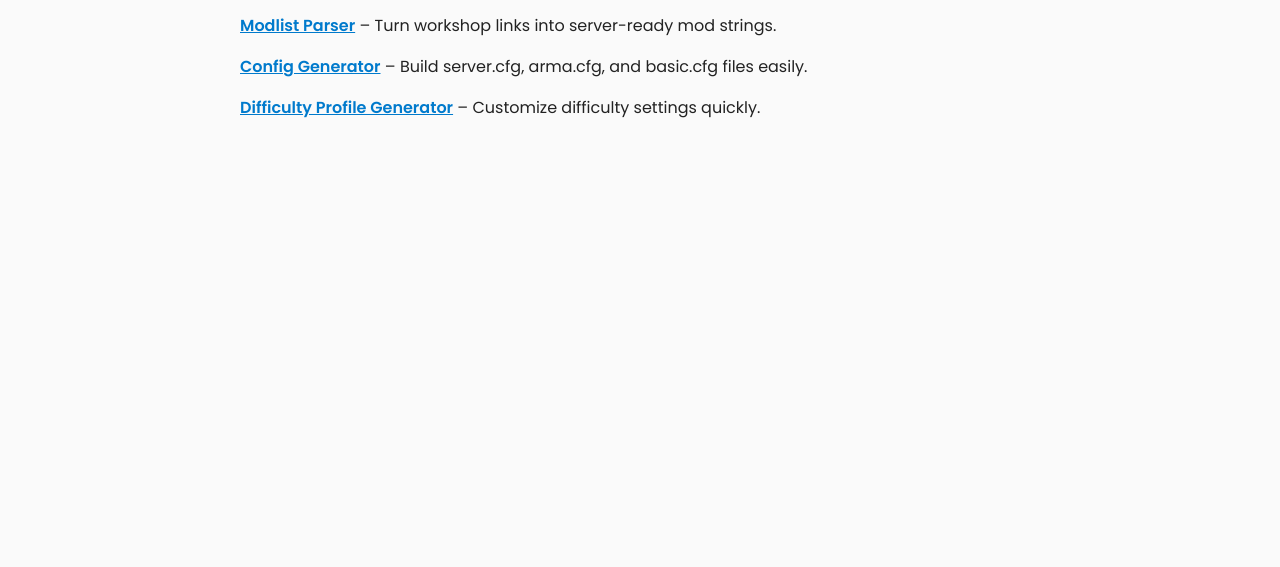
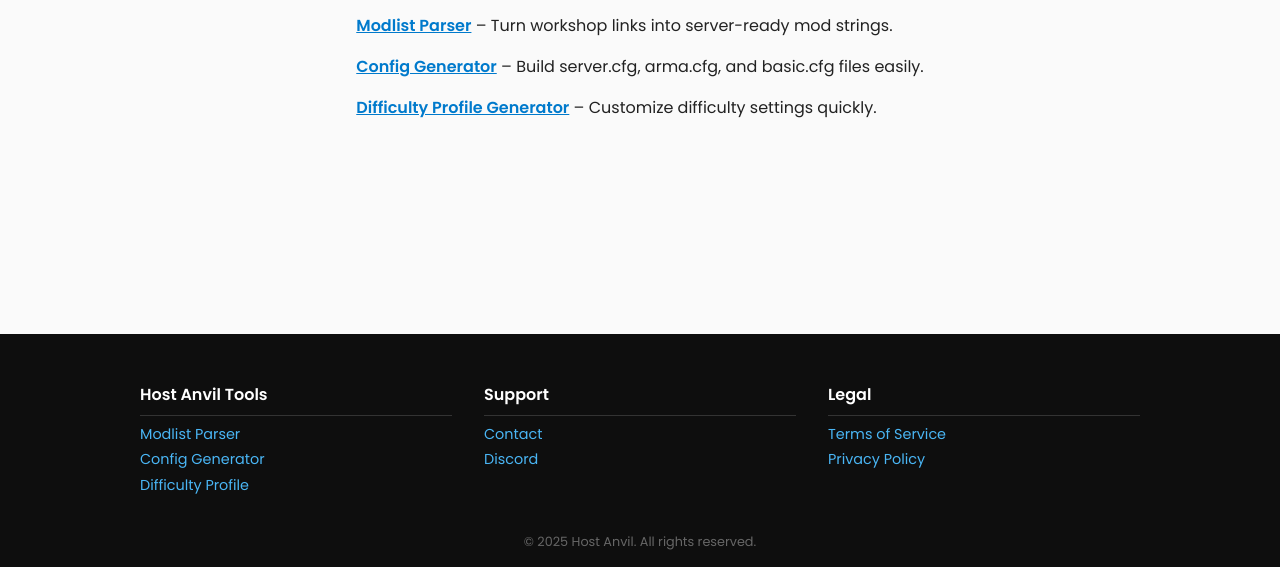
Before and after one commit to hostanvil/tools, a plain HTML site: page index.html in a window 1280 px wide. Shown: the part 233-800 px from the top of the page. Drawn offline with Linux system fonts and the light colour scheme.

Commit message:
add: modlist parser

```diff
--- a/assets/css/style.css
+++ b/assets/css/style.css
@@ -1,9 +1,21 @@
-body {
-  font-family: 'Poppins', sans-serif;
+html, body {
+  height: 100%;
   margin: 0;
   padding: 0;
+  font-family: 'Poppins', sans-serif;
   background: #fafafa;
   color: #222;
+  display: flex;
+  flex-direction: column;
+}
+
+body {
+  /* Keep body flex for compatibility */
+  flex: 1;
+}
+
+main {
+  flex: 1;
 }
 
 header {
@@ -45,6 +57,7 @@ h1 {
   font-weight: bold;
   color: #007acc;
 }
+
 .logo {
   height: 40px;
   vertical-align: middle;
@@ -55,3 +68,70 @@ h1 {
   display: inline-block;
   margin-right: 2rem;
 }
+
+footer {
+  background: #0e0e0e;
+  color: #ccc;
+  padding: 2rem 1rem 1rem;
+  font-size: 0.9rem;
+}
+
+.footer-grid {
+  display: grid;
+  grid-template-columns: repeat(auto-fit, minmax(150px, 1fr));
+  max-width: 1000px;
+  margin: 0 auto;
+  gap: 2rem;
+}
+
+footer h3 {
+  color: #fff;
+  font-size: 1rem;
+  border-bottom: 1px solid #333;
+  padding-bottom: 0.5rem;
+  margin-bottom: 0.5rem;
+}
+
+footer ul {
+  list-style: none;
+  padding: 0;
+  margin: 0;
+}
+
+footer ul li {
+  margin: 0.3rem 0;
+}
+
+footer a {
+  color: #4ab6f5;
+  text-decoration: none;
+}
+
+footer a:hover {
+  text-decoration: underline;
+}
+
+.footer-bottom {
+  text-align: center;
+  margin-top: 2rem;
+  color: #666;
+  font-size: 0.8rem;
+}
+.notification {
+  padding: 0.75rem;
+  margin-bottom: 1rem;
+  border-radius: 4px;
+  font-weight: 500;
+}
+
+.notification.success {
+  background-color: #d4edda;
+  color: #155724;
+  border: 1px solid #c3e6cb;
+}
+
+.notification.error {
+  background-color: #f8d7da;
+  color: #721c24;
+  border: 1px solid #f5c6cb;
+}
--- /dev/null
+++ b/assets/js/include.js
@@ -0,0 +1,14 @@
+document.addEventListener("DOMContentLoaded", () => {
+  const inject = async (selector, url) => {
+    try {
+      const res = await fetch(url);
+      const html = await res.text();
+      document.querySelector(selector).innerHTML = html;
+    } catch (e) {
+      console.error(`Failed to load ${url}:`, e);
+    }
+  };
+
+  inject("#header", "/partials/header.html");
+  inject("#footer", "/partials/footer.html");
+});
--- a/index.html
+++ b/index.html
@@ -5,21 +5,11 @@
   <meta name="viewport" content="width=device-width, initial-scale=1.0" />
   <title>Host Anvil Tools</title>
   <link rel="stylesheet" href="/assets/css/style.css" />
-  <link href="https://fonts.googleapis.com/css2?family=Poppins:wght@400;600&display=swap" rel="stylesheet">
-
+  <link href="https://fonts.googleapis.com/css2?family=Poppins:wght@400;600&display=swap" rel="stylesheet" />
 </head>
 <body>
-    <header>
-    <nav>
-        <a href="/" class="logo-link">
-        <img src="https://cdn.wisp.gg/uploaded_assets/panel.hostanvil.com/a2d07e51868ac4cdba41d4331089d4c2f861ebf3ccbafed02ef183af3b4a65bb.svg" alt="Host Anvil Logo" class="logo" />
-        </a>
-        <a href="/arma/parser">Modlist Parser</a>
-        <a href="/arma/config">Config Generator</a>
-        <a href="/arma/difficulty">Difficulty Profile</a>
-    </nav>
-    </header>
-
+  <!-- Header will be injected here -->
+  <div id="header"></div>
 
   <main class="container">
     <h1>Host Anvil Game Tools</h1>
@@ -31,5 +21,10 @@
       <li><a href="/arma/difficulty">Difficulty Profile Generator</a> – Customize difficulty settings quickly.</li>
     </ul>
   </main>
+
+  <!-- Footer will be injected here -->
+  <div id="footer"></div>
+
+  <script src="/assets/js/include.js"></script>
 </body>
 </html>
--- /dev/null
+++ b/partials/footer.html
@@ -0,0 +1,29 @@
+<footer>
+  <div class="footer-grid">
+    <div>
+      <h3>Host Anvil Tools</h3>
+      <ul>
+        <li><a href="/arma/parser">Modlist Parser</a></li>
+        <li><a href="/arma/config">Config Generator</a></li>
+        <li><a href="/arma/difficulty">Difficulty Profile</a></li>
+      </ul>
+    </div>
+    <div>
+      <h3>Support</h3>
+      <ul>
+        <li><a href="https://hostanvil.com/support">Contact</a></li>
+        <li><a href="https://hostanvil.com/discord">Discord</a></li>
+      </ul>
+    </div>
+    <div>
+      <h3>Legal</h3>
+      <ul>
+        <li><a href="https://hostanvil.com/tos">Terms of Service</a></li>
+        <li><a href="https://hostanvil.com/privacy">Privacy Policy</a></li>
+      </ul>
+    </div>
+  </div>
+  <div class="footer-bottom">
+    © 2025 Host Anvil. All rights reserved.
+  </div>
+</footer>
--- /dev/null
+++ b/partials/header.html
@@ -0,0 +1,10 @@
+<header>
+  <nav>
+    <a href="/" class="logo-link">
+      <img src="https://cdn.wisp.gg/uploaded_assets/panel.hostanvil.com/a2d07e51868ac4cdba41d4331089d4c2f861ebf3ccbafed02ef183af3b4a65bb.svg" alt="Host Anvil Logo" class="logo" />
+    </a>
+    <a href="/arma/parser">Modlist Parser</a>
+    <a href="/arma/config">Config Generator</a>
+    <a href="/arma/difficulty">Difficulty Profile</a>
+  </nav>
+</header>
```
Also changed, not shown: games/arma/parser.html (added, +135 -0 lines).
